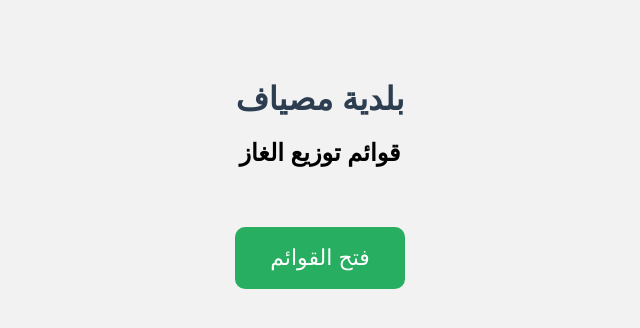
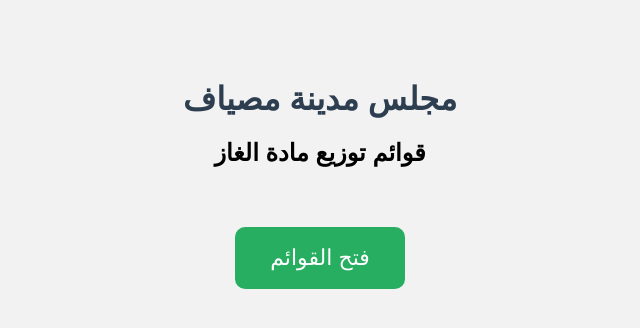
Before and after one commit to Masyaf-Municipality/Masyaf_Municipality_Gas_Lists, a plain HTML site: page index.html in a window 1280 px wide. Shown: the whole page, without its empty margins (320-960 px from the left). Drawn offline with Linux system fonts and the light colour scheme.

Commit message:
Update index.html

```diff
--- a/index.html
+++ b/index.html
@@ -38,10 +38,10 @@ h1{
 <body>
 
 <div class="box">
-    <h1>بلدية مصياف</h1>
-    <h2>قوائم توزيع الغاز</h2>
+    <h1>مجلس مدينة مصياف</h1>
+    <h2>قوائم توزيع مادة الغاز</h2>
 
-    <a class="btn" href="https://drive.google.com/file/d/1vZJZ4Rv7BCvxb2HLB_g2D0vOdfigIG1S/preview" target="_blank">
+    <a class="btn" href="https://drive.google.com/file/d/1sIibb9S19YWUoSxgSPiu-_f24uYb8Phm/preview" target="_blank">
         فتح القوائم
     </a>
 </div>
```
